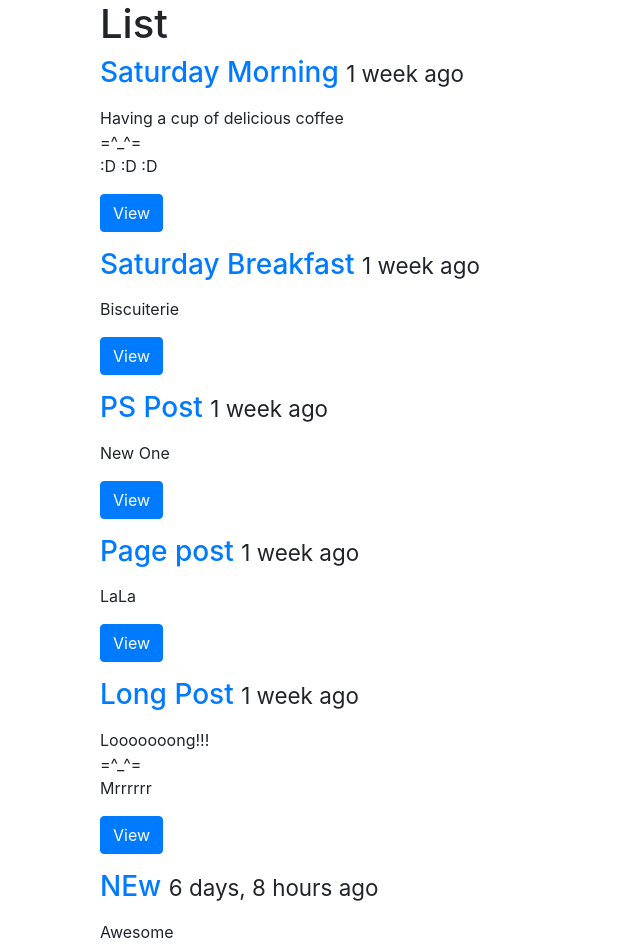
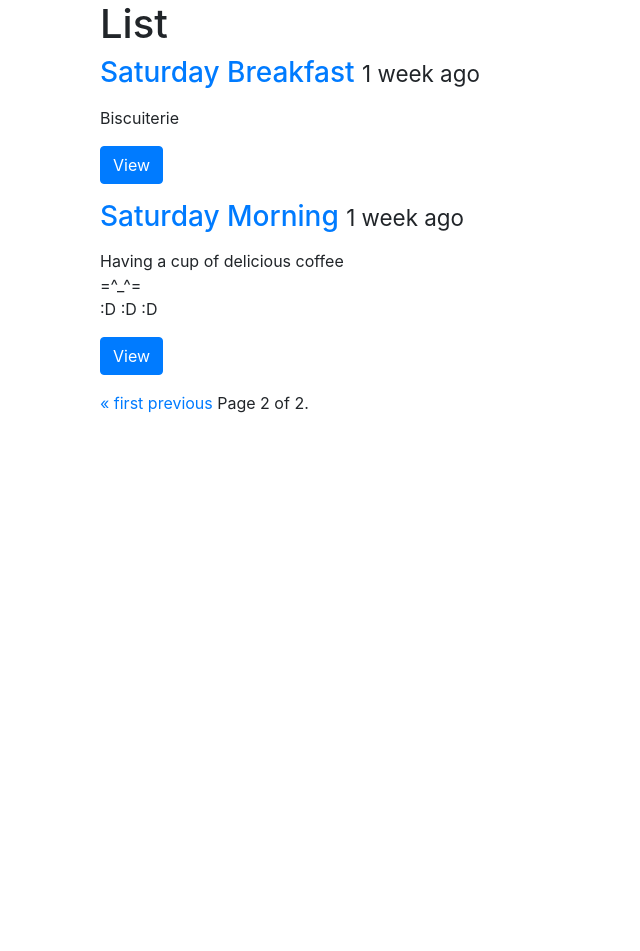
Before and after one commit to DarishkaAMS/Dj_Rest_Projects-December_Blog, a Django app: page /posts/?page=2 in a window 1280 px wide. Shown: the top 951 px of the page, without its empty margins (0-640 px from the left). After the commit the page ends 413 px from the top, so only its background shows below. Run offline with Django 3.2, Linux system fonts and the light colour scheme; data comes from the database, SQL or seed files in the repository.

Commit message:
Add pagination

```diff
--- a/DAMSBlog/TEMPLATES/post_list.html
+++ b/DAMSBlog/TEMPLATES/post_list.html
@@ -19,5 +19,26 @@
     <hr/>
 </div>
 {% endfor%}
+    <div class="pagination">
+    <span class="step-links">
+        {% if obj_list.has_previous %}
+            <a href="?page=1">&laquo; first</a>
+            <a href="?page={{ obj_list.previous_page_number }}">previous</a>
+        {% endif %}
+
+        <span class="current">
+            Page {{ obj_list.number }} of {{ obj_list.paginator.num_pages }}.
+        </span>
+
+        {% if obj_list.has_next %}
+            <a href="?page={{ obj_list.next_page_number }}">next</a>
+            <a href="?page={{ obj_list.paginator.num_pages }}">last &raquo;</a>
+        {% endif %}
+    </span>
+
+</div>
+
+
+
 </div>
 {% endblock content %}
--- a/DAMSBlog/posts/models.py
+++ b/DAMSBlog/posts/models.py
@@ -19,3 +19,6 @@ class Post(models.Model):
 
     def get_absolute_url(self):
         return reverse("posts_detail", kwargs={'id': self.id})
+
+    class Meta:
+        ordering = ['-timestamp', '-updated']
--- a/DAMSBlog/posts/views.py
+++ b/DAMSBlog/posts/views.py
@@ -1,6 +1,8 @@
 from django.contrib import messages
 from django.shortcuts import render, get_object_or_404, redirect
 from django.http import HttpResponse, HttpResponseRedirect
+from django.core.paginator import Paginator, PageNotAnInteger, EmptyPage
+
 from .models import Post
 from .forms import PostForm
 
@@ -34,11 +36,22 @@ def posts_detail(request, id=None):
 
 
 def posts_list(request):
-    queryset = Post.objects.all()
+    queryset_list = Post.objects.all()  # .order_by('-timestamp')
+    paginator = Paginator(queryset_list, 5)  # Show 25 contacts per page.
+    page = request.GET.get('page')
+
+    try:
+        queryset = paginator.page(page)
+    except PageNotAnInteger:
+        queryset = paginator.page(1)
+    except EmptyPage:
+        queryset = paginator.page(paginator.num_pages)
+
     context_data = {
         'obj_list': queryset,
         'title': 'List'
     }
+    # return render(request, 'post_list.html', {'page_obj': page_obj})
     return render(request, 'post_list.html', context_data)
 
 
```
